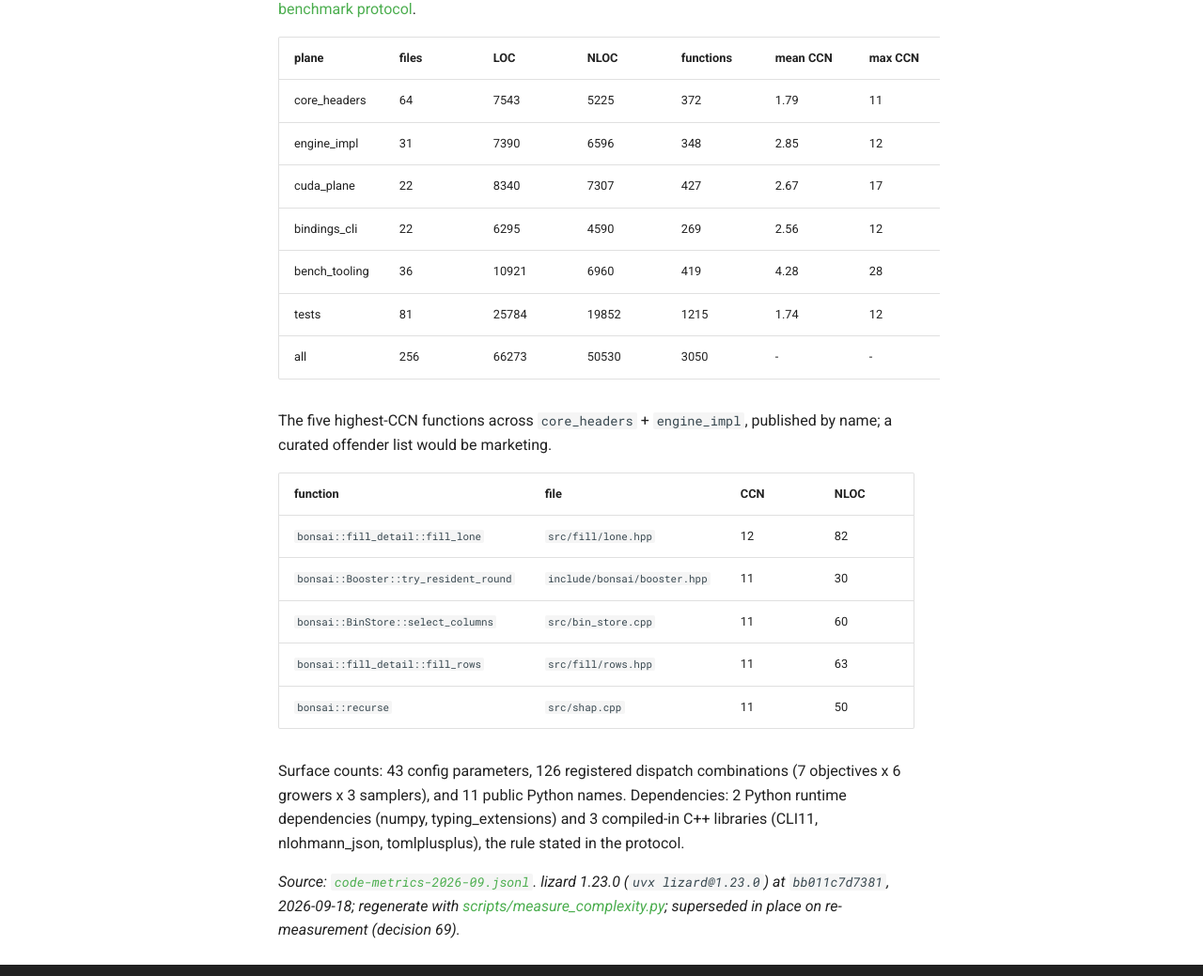
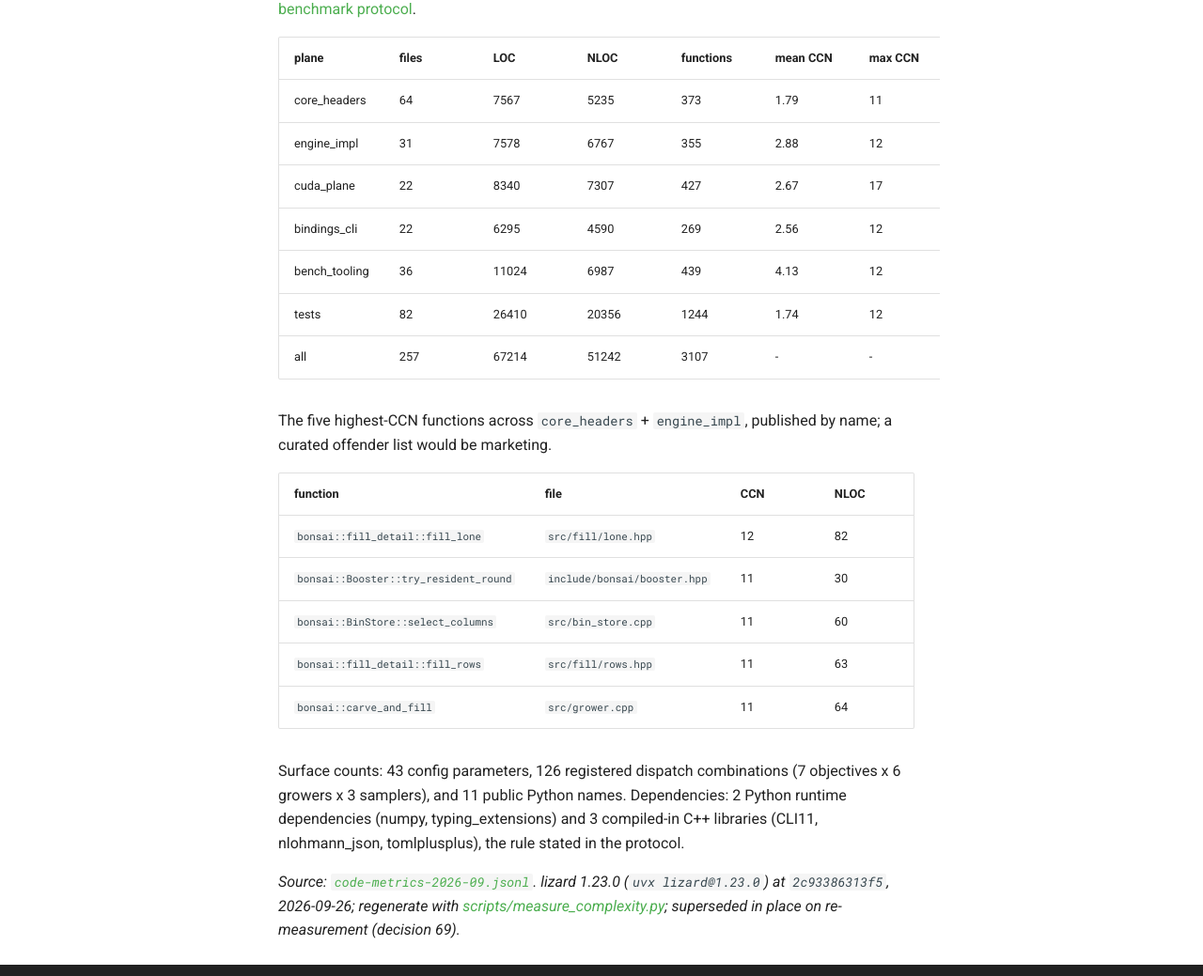
Before and after one commit to daniel-m-campos/bonsai, an MkDocs documentation site: the page built from docs/results/results/code-metrics.md, in a window 1280 px wide and 1400 px high. Shown: the part 358-1397 px from the top of the window at 94% size. Built offline with MkDocs 1.6.1 and Material for MkDocs 9.7.7, drawn with Linux system fonts in a browser that asks for light colours; comment, search, counter and statistics services are not loaded.

Commit message:
bench(standings): refresh the code axis for 2.5.0
Measured locally at main 2c93386 (make python, measure_complexity.py,
lizard 1.23.0), stamped through update_standings.py --axis code.

Ran: render_results.py (pages re-rendered from the new rows).

```diff
--- a/docs/results/results/code-metrics.md
+++ b/docs/results/results/code-metrics.md
@@ -6,13 +6,13 @@ Self-measurement of the bonsai tree, no comparison: line counts and lizard compl
 
 | plane | files | LOC | NLOC | functions | mean CCN | max CCN |
 |---|---|---|---|---|---|---|
-| core_headers | 64 | 7543 | 5225 | 372 | 1.79 | 11 |
-| engine_impl | 31 | 7390 | 6596 | 348 | 2.85 | 12 |
+| core_headers | 64 | 7567 | 5235 | 373 | 1.79 | 11 |
+| engine_impl | 31 | 7578 | 6767 | 355 | 2.88 | 12 |
 | cuda_plane | 22 | 8340 | 7307 | 427 | 2.67 | 17 |
 | bindings_cli | 22 | 6295 | 4590 | 269 | 2.56 | 12 |
-| bench_tooling | 36 | 10921 | 6960 | 419 | 4.28 | 28 |
-| tests | 81 | 25784 | 19852 | 1215 | 1.74 | 12 |
-| all | 256 | 66273 | 50530 | 3050 | - | - |
+| bench_tooling | 36 | 11024 | 6987 | 439 | 4.13 | 12 |
+| tests | 82 | 26410 | 20356 | 1244 | 1.74 | 12 |
+| all | 257 | 67214 | 51242 | 3107 | - | - |
 
 The five highest-CCN functions across `core_headers` + `engine_impl`, published by name; a curated offender list would be marketing.
 
@@ -22,8 +22,8 @@ The five highest-CCN functions across `core_headers` + `engine_impl`, published
 | `bonsai::Booster::try_resident_round` | `include/bonsai/booster.hpp` | 11 | 30 |
 | `bonsai::BinStore::select_columns` | `src/bin_store.cpp` | 11 | 60 |
 | `bonsai::fill_detail::fill_rows` | `src/fill/rows.hpp` | 11 | 63 |
-| `bonsai::recurse` | `src/shap.cpp` | 11 | 50 |
+| `bonsai::carve_and_fill` | `src/grower.cpp` | 11 | 64 |
 
 Surface counts: 43 config parameters, 126 registered dispatch combinations (7 objectives x 6 growers x 3 samplers), and 11 public Python names. Dependencies: 2 Python runtime dependencies (numpy, typing_extensions) and 3 compiled-in C++ libraries (CLI11, nlohmann_json, tomlplusplus), the rule stated in the protocol.
 
-*Source: [`code-metrics-2026-09.jsonl`](../../../benchmarks/results/code-metrics-2026-09.jsonl). lizard 1.23.0 (`uvx lizard@1.23.0`) at `bb011c7d7381`, 2026-09-18; regenerate with [scripts/measure_complexity.py](../../../scripts/measure_complexity.py); superseded in place on re-measurement (decision 69).*
+*Source: [`code-metrics-2026-09.jsonl`](../../../benchmarks/results/code-metrics-2026-09.jsonl). lizard 1.23.0 (`uvx lizard@1.23.0`) at `2c93386313f5`, 2026-09-26; regenerate with [scripts/measure_complexity.py](../../../scripts/measure_complexity.py); superseded in place on re-measurement (decision 69).*
```
Also changed, not shown: 2 other files.
